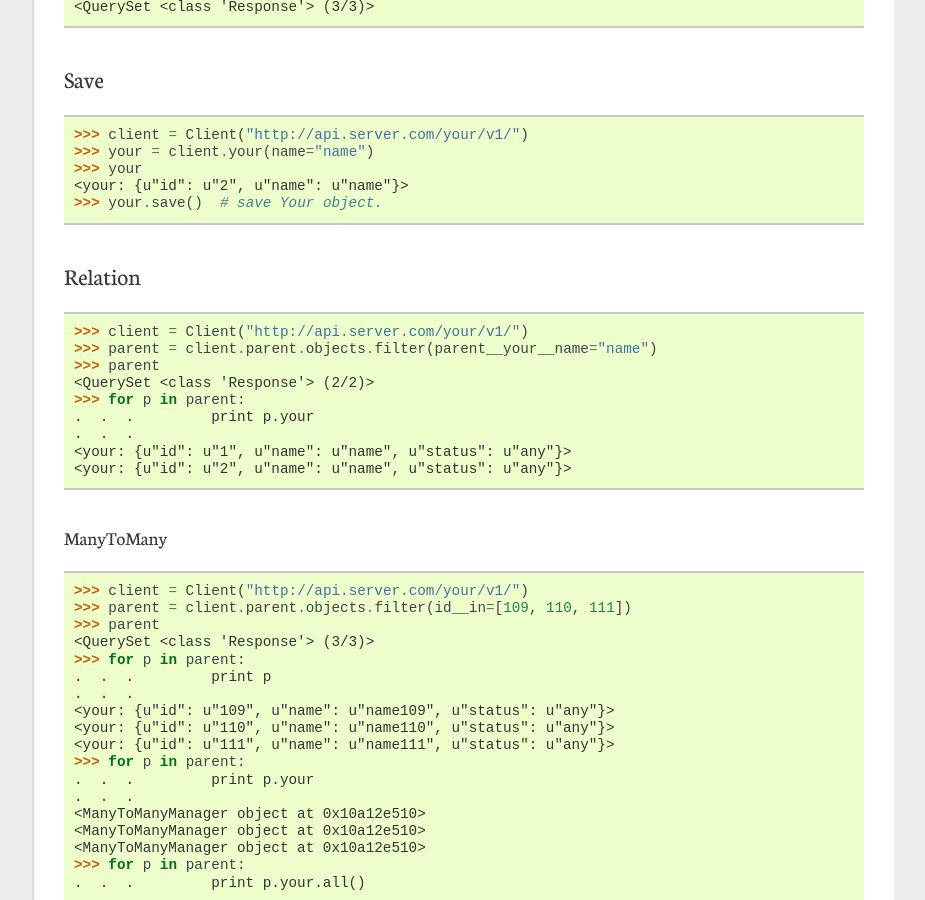
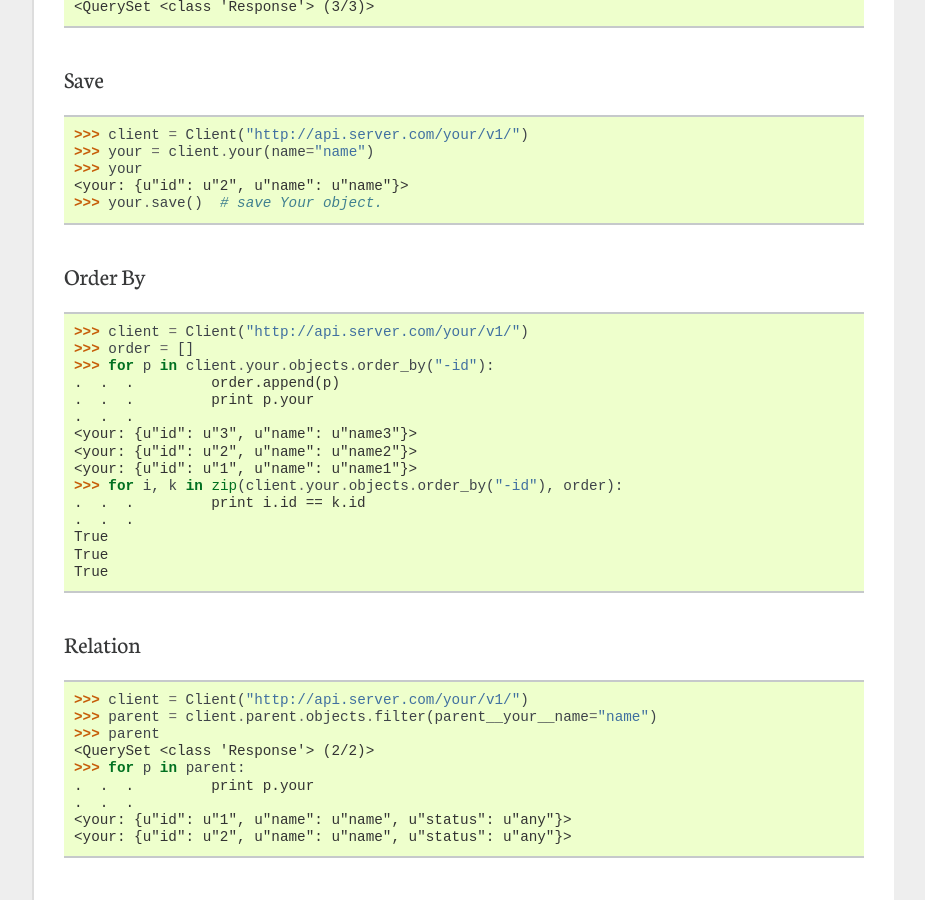
Before and after one commit to ikeikeikeike/tastypie-queryset-client, a Sphinx documentation site: the page built from docs/source/usage.rst, in a window 1280 px wide and 900 px high, scrolled down 748 px. Shown: the whole window, without its empty margins (198-1123 px from the left). Built offline with Sphinx 7.4.7, drawn with Linux system fonts in a browser that asks for light colours; formulas are drawn with MathJax 3.

Commit message:
support order_by

```diff
--- a/docs/source/usage.rst
+++ b/docs/source/usage.rst
@@ -55,6 +55,28 @@ Save
     >>> your.save()  # save Your object.
 
 
+Order By
+---------
+
+::
+
+    >>> client = Client("http://api.server.com/your/v1/")
+    >>> order = []
+    >>> for p in client.your.objects.order_by("-id"):
+    .  .  .         order.append(p)
+    .  .  .         print p.your
+    .  .  .
+    <your: {u"id": u"3", u"name": u"name3"}>
+    <your: {u"id": u"2", u"name": u"name2"}>
+    <your: {u"id": u"1", u"name": u"name1"}>
+    >>> for i, k in zip(client.your.objects.order_by("-id"), order):
+    .  .  .         print i.id == k.id
+    .  .  .
+    True
+    True
+    True
+
+
 Relation
 ---------
 
```
